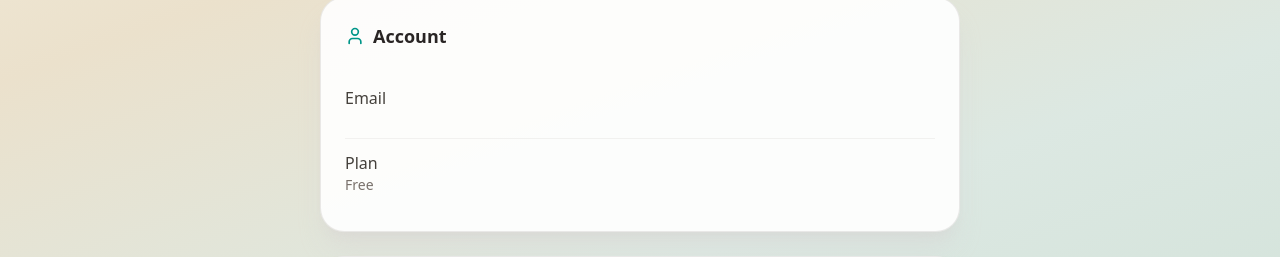
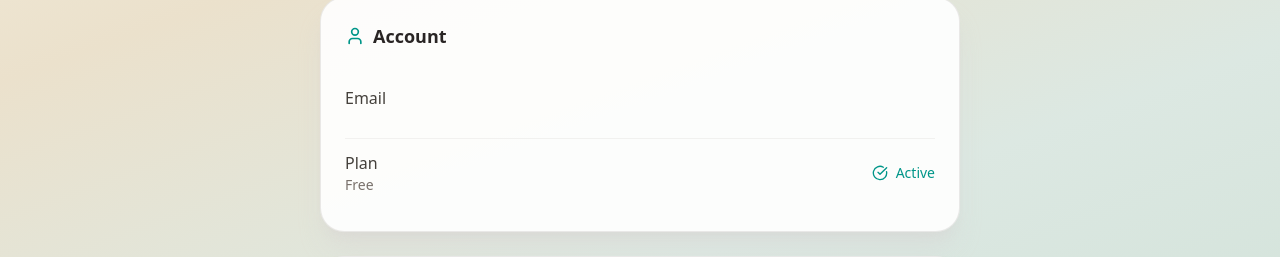
Before and after one commit to CosmasCold/pause-app, a Next.js app: page /settings in a window 1280 px wide. Shown: the part 203-460 px from the top of the page. Built offline with nearby package versions, Linux system fonts and the light colour scheme; no server answers; a web font is replaced by a local one.

Commit message:
Fix settings page structure, pricing redirect, remove stale pages.tsx

```diff
--- /dev/null
+++ b/app/api/confirm-payment/route.ts
@@ -0,0 +1,32 @@
+// app/api/confirm-payment/route.ts
+import { NextResponse } from 'next/server';
+import Stripe from 'stripe';
+import { createClient } from '@/lib/supabase/server';
+
+const stripe = new Stripe(process.env.STRIPE_SECRET_KEY!);
+
+export async function POST(request: Request) {
+  try {
+    const { sessionId } = await request.json();
+    const supabase = await createClient();
+
+    const session = await stripe.checkout.sessions.retrieve(sessionId);
+
+    if (!session || session.payment_status !== 'paid') {
+      return NextResponse.json({ error: 'Payment not completed' }, { status: 400 });
+    }
+
+    const { userId, tier } = session.metadata ?? {};
+    if (userId && tier) {
+      await supabase
+        .from('user_profiles')
+        .update({ tier })
+        .eq('id', userId);
+    }
+
+    return NextResponse.json({ tier });
+  } catch (error) {
+    console.error('Confirm payment error:', error);
+    return NextResponse.json({ error: 'Failed to confirm payment' }, { status: 500 });
+  }
+}
--- a/app/api/create-checkout/route.ts
+++ b/app/api/create-checkout/route.ts
@@ -1,19 +1,55 @@
 // app/api/create-checkout/route.ts
 import { NextResponse } from 'next/server';
 import Stripe from 'stripe';
+import { createClient } from '@/lib/supabase/server';
 
 const stripe = new Stripe(process.env.STRIPE_SECRET_KEY!);
 
 export async function POST(request: Request) {
   try {
     const { tier } = await request.json();
-    const priceId = tier === 'pro'
-      ? process.env.STRIPE_PRO_PRICE_ID
-      : process.env.STRIPE_TEAM_PRICE_ID;
+    const priceId =
+      tier === 'pro'
+        ? process.env.STRIPE_PRO_PRICE_ID
+        : process.env.STRIPE_TEAM_PRICE_ID;
+
+    const supabase = await createClient();
+    const { data: { user } } = await supabase.auth.getUser();
+
+    if (!user) {
+      return NextResponse.json({ error: 'Please sign in first' }, { status: 401 });
+    }
+
+    // Ensure Stripe customer exists
+    const { data: profile } = await supabase
+      .from('user_profiles')
+      .select('stripe_customer_id')
+      .eq('id', user.id)
+      .single();
+
+    let customerId = profile?.stripe_customer_id;
+
+    if (!customerId) {
+      const customer = await stripe.customers.create({
+        email: user.email,
+        metadata: { userId: user.id },
+      });
+      customerId = customer.id;
+
+      await supabase
+        .from('user_profiles')
+        .update({ stripe_customer_id: customerId })
+        .eq('id', user.id);
+    }
 
     const session = await stripe.checkout.sessions.create({
       mode: 'subscription',
+      customer: customerId,
       line_items: [{ price: priceId, quantity: 1 }],
+      metadata: {
+        userId: user.id,
+        tier,
+      },
       success_url: `${process.env.NEXT_PUBLIC_URL}/settings?session_id={CHECKOUT_SESSION_ID}`,
       cancel_url: `${process.env.NEXT_PUBLIC_URL}/pricing`,
     });
--- a/app/pricing/page.tsx
+++ b/app/pricing/page.tsx
@@ -82,7 +82,7 @@ export default function PricingPage() {
       if (error) {
         toast.error('Please sign in first');
       } else if (url) {
-        window.location.href = url;
+        window.location.assign(url);
       }
     } catch {
       toast.error('Something went wrong');
--- a/app/settings/page.tsx
+++ b/app/settings/page.tsx
@@ -1,7 +1,7 @@
 // app/settings/page.tsx
 'use client';
 
-import { useState, useEffect, useRef } from 'react';
+import { useState, useEffect, useRef, Suspense } from 'react';
 import { motion } from 'framer-motion';
 import {
   Bell,
@@ -10,17 +10,20 @@ import {
   LogOut,
   Trash2,
   ChevronRight,
+  CheckCircle,
 } from 'lucide-react';
 import { supabase } from '@/lib/supabase';
 import toast from 'react-hot-toast';
+import { useSearchParams } from 'next/navigation';
 
-export default function SettingsPage() {
+function SettingsContent() {
   const [profile, setProfile] = useState<{ email: string; tier: string; email_reports: boolean } | null>(null);
   const [loading, setLoading] = useState(true);
   const [emailReports, setEmailReports] = useState(true);
   const [savingReports, setSavingReports] = useState(false);
 
   const initialized = useRef(false);
+  const searchParams = useSearchParams();
 
   const fetchProfile = async () => {
     const { data: { user } } = await supabase.auth.getUser();
@@ -44,6 +47,31 @@ export default function SettingsPage() {
     }
   }, []);
 
+  // Handle Stripe checkout session redirect
+  useEffect(() => {
+    const sessionId = searchParams.get('session_id');
+    if (!sessionId || !profile) return;
+
+    const confirmPayment = async () => {
+      try {
+        const response = await fetch('/api/confirm-payment', {
+          method: 'POST',
+          headers: { 'Content-Type': 'application/json' },
+          body: JSON.stringify({ sessionId }),
+        });
+        const result = await response.json();
+        if (result.tier) {
+          setProfile((prev) => prev ? { ...prev, tier: result.tier } : prev);
+          toast.success(`Upgraded to ${result.tier}!`);
+        }
+      } catch {
+        toast.error('Could not confirm payment');
+      }
+    };
+
+    confirmPayment();
+  }, [searchParams, profile]);
+
   const handleToggleReports = async () => {
     const newValue = !emailReports;
     setEmailReports(newValue);
@@ -58,7 +86,7 @@ export default function SettingsPage() {
 
     if (error) {
       toast.error('Failed to update preference');
-      setEmailReports(!newValue); // revert
+      setEmailReports(!newValue);
     } else {
       toast.success(newValue ? 'Weekly reports enabled' : 'Weekly reports disabled');
     }
@@ -118,13 +146,18 @@ export default function SettingsPage() {
               <p className="font-medium text-stone-700">Plan</p>
               <p className="text-stone-500 text-sm capitalize">{profile?.tier || 'free'}</p>
             </div>
-            {profile?.tier === 'free' && (
+            {profile?.tier === 'free' ? (
               <a
                 href="/pricing"
                 className="flex items-center gap-1 text-teal-600 hover:text-teal-700 font-medium text-sm"
               >
                 Upgrade <ChevronRight className="w-4 h-4" />
               </a>
+            ) : (
+              <div className="flex items-center gap-2 text-teal-600 font-medium text-sm">
+                <CheckCircle className="w-4 h-4" />
+                Active
+              </div>
             )}
           </div>
         </div>
@@ -207,3 +240,15 @@ export default function SettingsPage() {
     </main>
   );
 }
+
+export default function SettingsPage() {
+  return (
+    <Suspense fallback={
+      <main className="max-w-2xl mx-auto px-4 py-12">
+        <p className="text-stone-600 text-center">Loading settings...</p>
+      </main>
+    }>
+      <SettingsContent />
+    </Suspense>
+  );
+}
```
